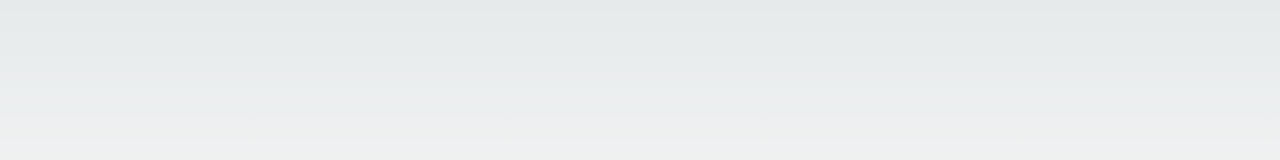
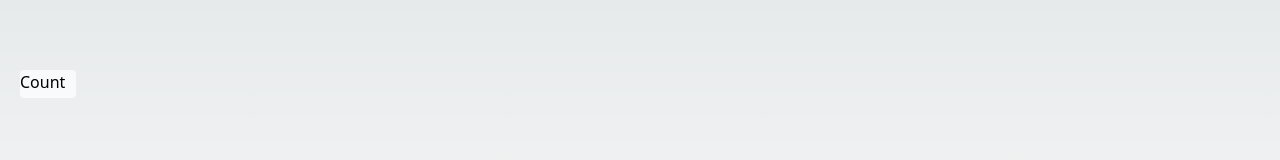
Before and after one commit to motionnblur/word-counter-react, a Next.js app: page / in a window 1280 px wide. Shown: the part 330-490 px from the top of the page. Built offline with nearby package versions, Linux system fonts and the light colour scheme.

Commit message:
Add count button template

```diff
--- a/app/page.tsx
+++ b/app/page.tsx
@@ -9,7 +9,11 @@ export default function Home() {
             cols={50}
           />
         </div>
-        <div className="w-full h-full"></div>
+        <div className="w-full h-full">
+          <div className="w-14 h-7 bg-slate-50 rounded text-black cursor-pointer">
+            Count
+          </div>
+        </div>
       </div>
     </main>
   );
```
